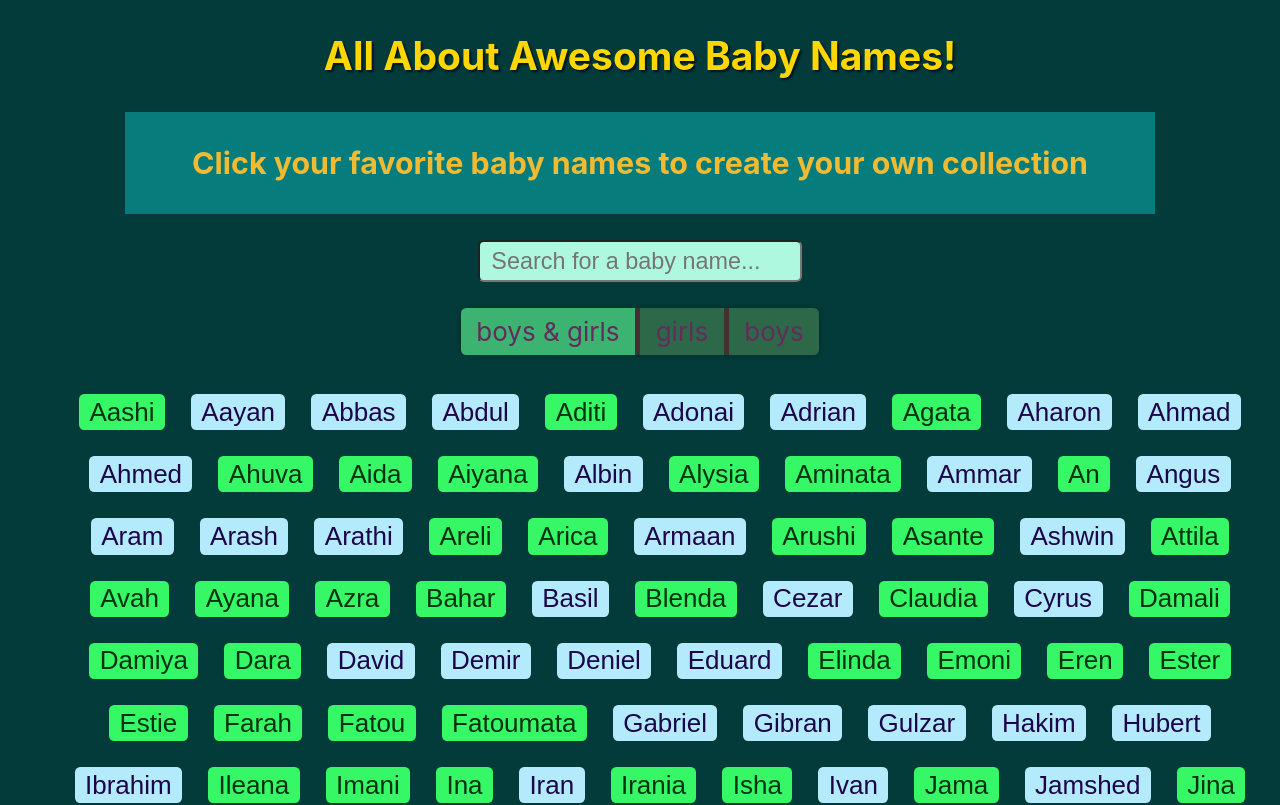
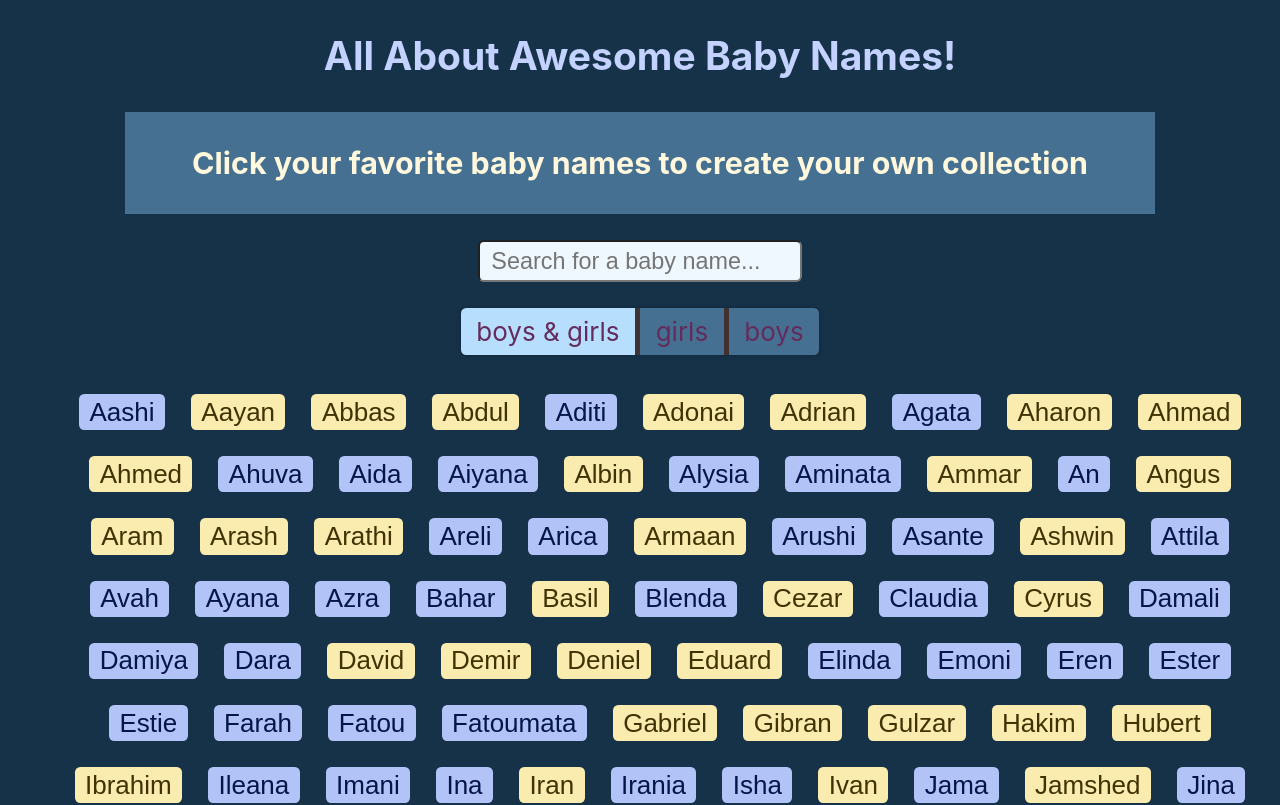
Before and after one commit to Know-Thyself/baby-names-react, a React (Create React App) app: page / in a window 1280 px wide. Shown: the top 805 px of the page. Built offline with nearby package versions, Linux system fonts and the light colour scheme.

Commit message:
A bit of css styling

```diff
--- a/src/App.css
+++ b/src/App.css
@@ -3,27 +3,25 @@
 }
 
 .App-header {
-  background-color: #023b39;
+  background-color: #163249;
   min-height: 100vh;
   display: flex;
   flex-direction: column;
   align-items: center;
   justify-content: center;
   font-size: calc(10px + 2vmin);
-  color: white;
 }
 
 .names-header {
-  color: gold;
-  text-shadow: 2px 2px 2px rgb(2, 20, 36);
+  color: rgb(195, 210, 255);
 }
 
 .section-header {
-  color: rgb(240, 186, 50);
+  color: cornsilk;
 }
 
 .favorite-names {
-  background-color: rgb(6, 124, 124);
+  background-color: #457092;
   padding: 0.1em;
   width: 80vw;
   display: block;
@@ -34,7 +32,7 @@
 }
 
 .search-bar {
-  background-color: rgb(174, 248, 224);
+  background-color: aliceblue;
   padding: 0.25em 0 0.25em 0.5em;
   border-radius: 0.25em;
   font-size: 0.9em;
@@ -57,6 +55,7 @@
   font-size: 1em;
   color: rgb(100, 44, 93);
   background-color: rgb(45, 104, 72);
+  background-color: #457092;
   cursor: pointer;
   transition: background 0.1s;
 }
@@ -66,7 +65,7 @@
 }
 
 .radio-input:checked + .radio-label {
-  background-color: mediumseagreen;
+  background-color: #b7defc;;
 }
 
 .names ul li {
@@ -81,8 +80,8 @@
 .f .favorite-button {
   padding: 0.1em 0.4em 0.1em 0.4em;
   font-size: 1em;
-  background-color: rgb(54, 247, 102);
-  color: rgb(4, 49, 15);
+  background-color: rgb(178, 195, 248);
+  color: rgb(4, 21, 70);
   cursor: pointer;
   border-radius: 0.2em;
   border-style: hidden;
@@ -91,8 +90,8 @@
 .m .favorite-button {
   padding: 0.1em 0.4em 0.1em 0.4em;
   font-size: 1em;
-  background-color: rgb(179, 234, 252);
-  color: rgb(28, 5, 73);
+  background-color: rgb(250, 235, 174);
+  color: rgb(63, 51, 3);
   cursor: pointer;
   border-radius: 0.2em;
   border-style: hidden;
```
